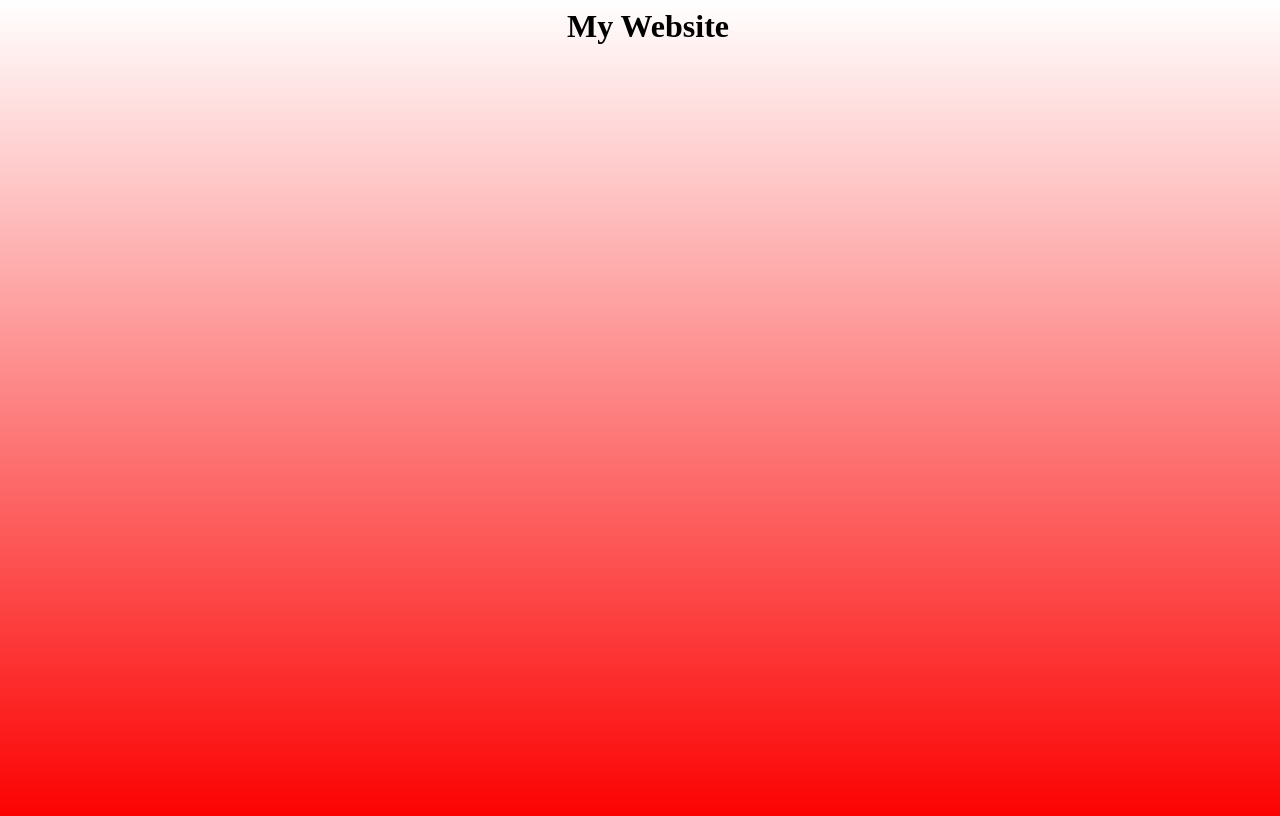
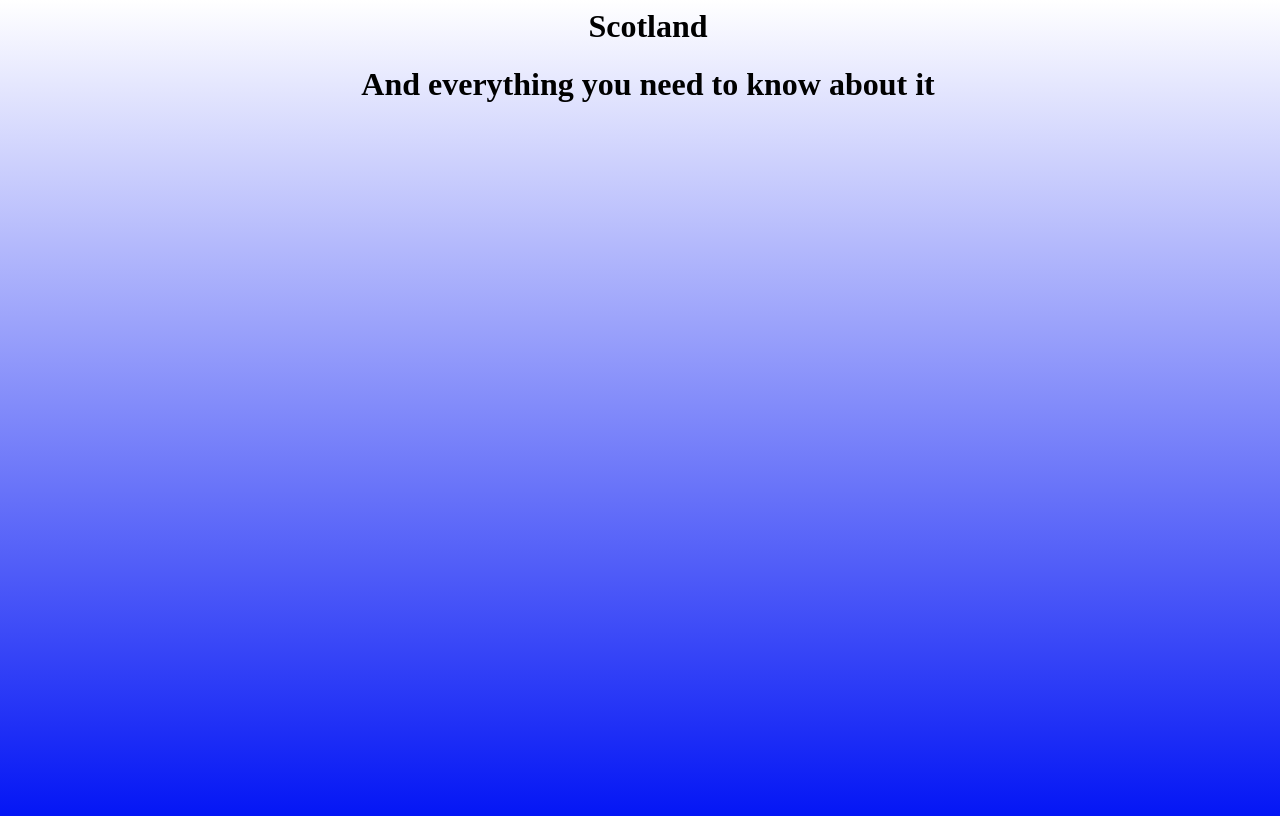
Before and after one commit to gc100885/MyWebsite-Gr-ce, a plain HTML site: page index.html in a window 1280 px wide. Drawn offline with Linux system fonts and the light colour scheme.

Commit message:
Update index.html

```diff
--- a/index.html
+++ b/index.html
@@ -2,7 +2,7 @@
   <style>
      body{
          text-align: center;
-         background-image: linear-gradient(rgb(255, 255,255), rgb(252, 2, 2));
+         background-image: linear-gradient(rgb(255, 255,255), rgb(4, 22, 245));
          min-width: 100%;
          min-height: 100%;
       }
@@ -10,7 +10,10 @@
 </head>
 
 <body>
-<h1>My Website</h1>
+<h1>Scotland</h1>
+<h1>
+And everything you need to know about it
+</h1>
 
 
 
```
